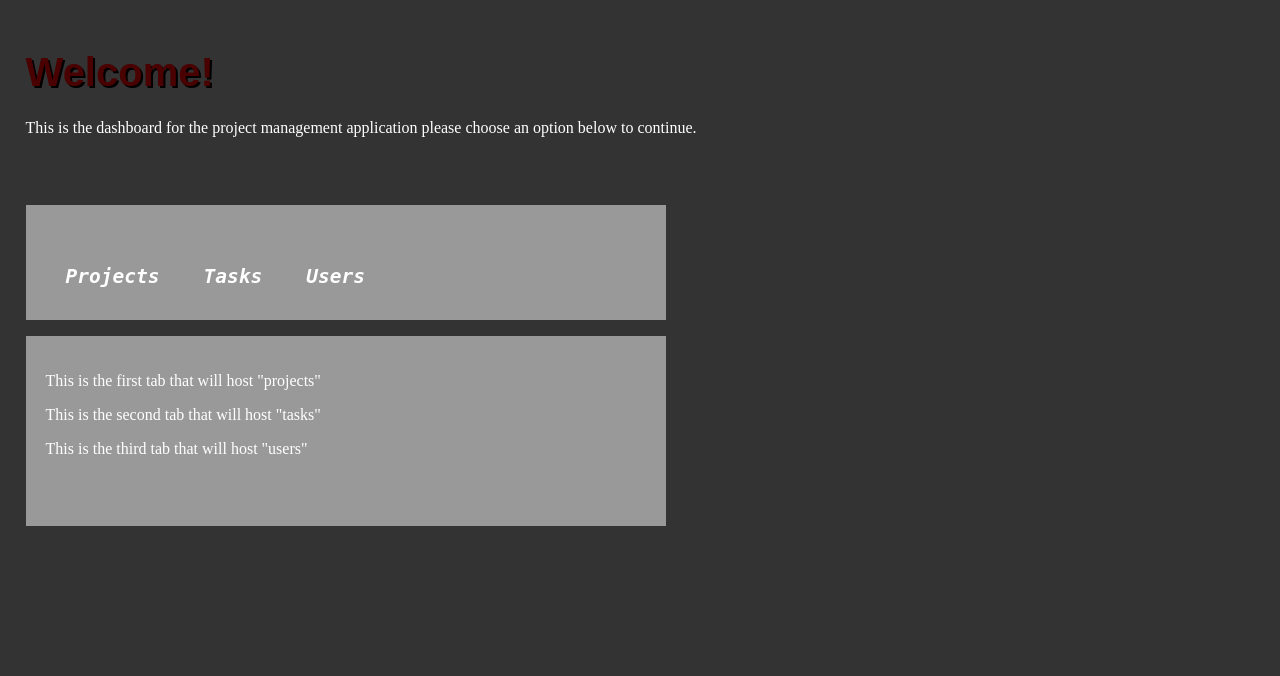
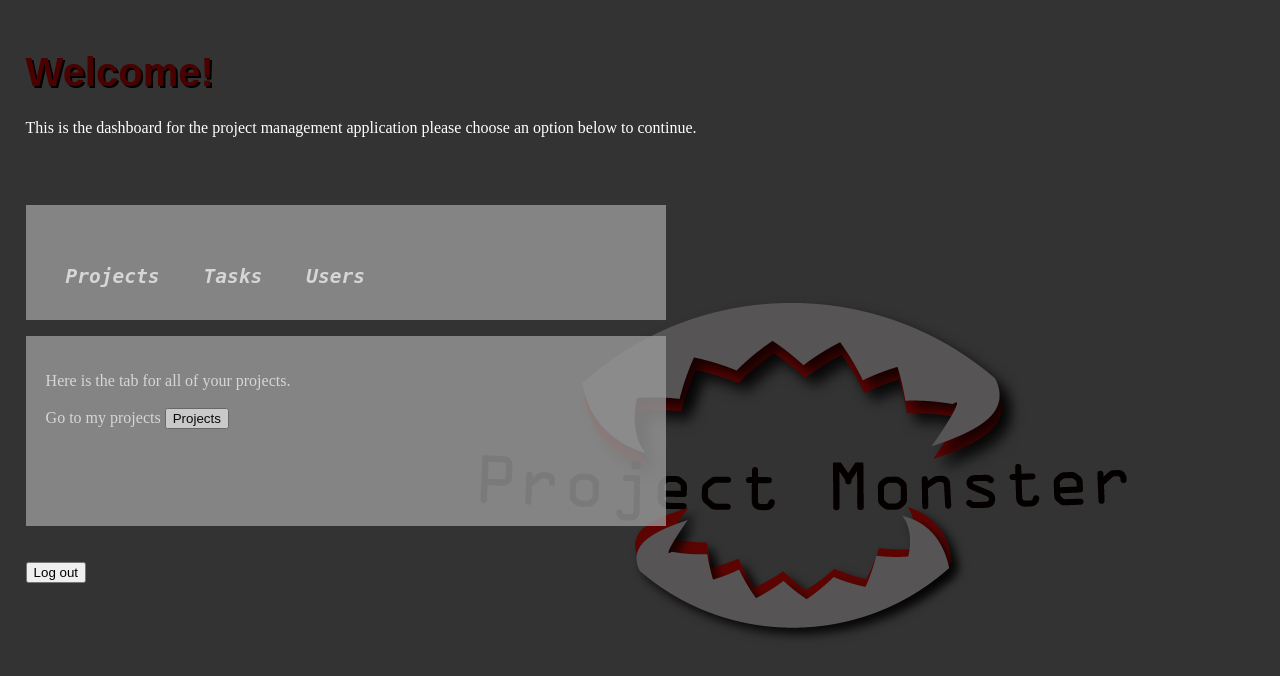
Before and after one commit to sbrown7861/Brown_Skyler_PWA2, a PHP site: page /dashboard.html in a window 1280 px wide; the page is wider, and only the part inside the window is pictured. Shown: the top 676 px of that part. Run offline with PHP 8.4, Linux system fonts and the light colour scheme; some libraries are stand-ins or nearby versions.

Commit message:
Week 2 project commit
Week 2 project commit

```diff
--- a/WK2/Brown_Skyler_Project/Brown_Skyler_PWA2 /css/style.css
+++ b/WK2/Brown_Skyler_Project/Brown_Skyler_PWA2 /css/style.css
@@ -1,17 +1,17 @@
 /*Main Body Background color*/
+
+
 body{
-    background-color: #333333;
+    background: #333 url("../images/logo.png") no-repeat fixed right;
     width: 100%;
     height: 100%;
-    color: #333333;
+    color: #333;
     margin: 0 auto;
     padding: 2%;
     border: 10px;
 
 
 }
-
-
 
 
 /*H1 styling with google fonts*/
@@ -35,7 +35,7 @@ p{
     color: #ffffff;
 
 }
-
+/*
 
 /*Link styling*/
 
@@ -78,26 +78,12 @@ a:active {
 
 /*Form Styling*/
 
-form{
-    width: 30%;
-    color: #333333;
-    background-color:rgba(190, 189, 195, .25) ;
 
-
-}
-
-form :hover{
-    color: #490201;
-
-}
-
-form :focus{
-    background-color:#333333 ;
-}
 
 /*CSS animations for form aspects*/
 
 input[type=text]{
+    background-color: #000000;
     color: #fff;
     border: 0;
     border-radius: 5px;
@@ -151,7 +137,7 @@ input[type=submit] {
 
 
 
-/*
+
 input[type=submit]:hover {
 
 
@@ -163,7 +149,7 @@ input[type=submit]:hover {
 
 
 }
-*/
+
 
 
 
@@ -171,7 +157,6 @@ label{
     color: #ffffff;
 }
 
-/*End form styles*/
 
 
 /*Sub header styling*/
@@ -204,6 +189,7 @@ h2{
 
 #tabs{
     background-color: #999;
+    opacity: .8;
     width: 600px;
     height: 150px;
     padding: 20px;
@@ -221,6 +207,7 @@ h2{
     height: 75px;
     padding: 20px;
     background-color: #999;
+    opacity: .8;
     text-decoration: none;
     list-style-type: none;
     display: inline-block;
@@ -233,6 +220,9 @@ h2{
 
 
 }
+
+
+/*Modal Styling*/
 
 #overlay{
     width: 100%;
@@ -263,9 +253,38 @@ h2{
 }
 
 
+/*Styles for status change in modal*/
+
+.mystatus > input[type=radio]{
+    display: none;
+}
+
+input[type=radio] + img{
+
+    cursor: pointer;
+    border: 2px solid transparent;
+}
+
+
+input[type=radio]:checked + img{
+    border:2px solid  #490201;
+}
+
+
 
 #loginForm{
 
-   padding: 10px;
+    padding: 10px;
 
 }
+
+
+.userid{
+    width: 100px;
+    float: left;
+}
+
+.logoutbox{
+    width: 400px;
+    float: right;
+}
--- a/WK2/Brown_Skyler_Project/Brown_Skyler_PWA2 /dashboard.html
+++ b/WK2/Brown_Skyler_Project/Brown_Skyler_PWA2 /dashboard.html
@@ -11,6 +11,9 @@
 </head>
 <body>
 
+
+<!--Dashboard welcome and cta-->
+
 <h1>Welcome!</h1>
 
 <p>This is the dashboard for the project management application
@@ -19,6 +22,8 @@
 <br>
 <br>
 
+
+<!--Tabs-->
 
 <div>
     <ul id="nav">
@@ -36,25 +41,63 @@
 
     </ul>
 
+
+
+    <!--Tabs description-->
+
     <div id="tabs">
         <p id="projects">
-            This is the first tab that will host "projects"
+            Here is the tab for all of your projects.
+
+            <br>
+            <br>
+                Go to my projects <button class="projectsbtn">Projects</button>
+
         </p>
 
         <p id="tasks">
-            This is the second tab that will host "tasks"
-        </p>
+            Here is the tab for tasks that are waiting to be completed.
+
+            <br>
+            <br>
+
+            Go to my task <button class="taskssbtn">Tasks</button>
+
+      </p>
+
+
 
         <p id="users">
-            This is the third tab that will host "users"
-        </p>
+            Here are the users.
+
+            <br>
+            <br>
+            Go to my users <button class="usersbtn">Users</button>
+</p>
+
+
 
     </div>
 
 </div>
 
+<br>
+<br>
+
+
+
+<!--Sign out button-->
+
+
+
+<div id="signOut">
+    <form action="">
+        <input type="button" value="Log out" class="masterTooltip" title="Click here to log out">
+    </form>
+</div>
+
 <!-- jquery -->
-<script src="//ajax.googleapis.com/ajax/libs/jquery/1.11.0/jquery.min.js"></script>
+<script src="//ajax.googleapis.com/ajax/libs/jquery/1.11.2/jquery.min.js"></script>
 <!-- plugins -->
 
 
--- a/WK2/Brown_Skyler_Project/Brown_Skyler_PWA2 /js/main.js
+++ b/WK2/Brown_Skyler_Project/Brown_Skyler_PWA2 /js/main.js
@@ -3,9 +3,78 @@
 	Author: Skyler Brown
 */
 
+
+
+
+
+
+
 (function($){
 
 
+/*Tabs functionality*/
+
+	$("#tabs p").hide().eq(0).show();
+	$("#tabs p:not(:first)").hide();
+
+
+	$("#nav li").click(function(e){
+		e.preventDefault();
+		$("#tabs p").hide();
+
+		$("#nav .current").removeClass("current");
+		$(this).addClass("current");
+		var clicked = $(this).find("a:first").attr("href");
+
+
+		$("#tabs " + clicked).fadeIn('fast');
+	}).eq(0).addClass("current");
+
+
+
+
+/*Modal functionality*/
+
+
+$(".modalClick").on('click',function(event){
+	event.preventDefault();
+	$("#overlay")
+		.fadeIn()
+		.find("#modal")
+		.fadeIn();
+});
+
+
+	/*Modal fade out*/
+
+$(".close").on("click",function(event) {
+	event.preventDefault();
+	$("#overlay")
+		.fadeOut()
+		.find("#modal")
+		.fadeOut();
+
+});
+
+
+	/*Modal images animation code*/
+
+$(".mystatus").mouseover(function(){
+
+	$(this).fadeTo(100, .3);
+
+});
+
+
+	$(".mystatus").mouseout(function(){
+
+		$(this).fadeTo(100,1);
+
+	});
+
+
+
+	/*Tool tips code *currently will not preform task more than once**/
 
 
 	$(".masterTooltip").hover(function(){
@@ -13,8 +82,8 @@
 
 		var title = $(this).attr("title");
 		$(this).data("tipText", title).removeAttr('title');
-		$(this).addClass('<p class="tooltip"></p>')
-	.text(title)
+		$('<p class="tooltip"></p>')
+			.text(title)
 			.appendTo('body')
 			.fadeIn("slow");
 
@@ -35,49 +104,15 @@
 
 
 
-	$("#tabs p").hide().eq(0).show();
-	$("#tabs p:not(:first)").hide();
+	/*Custom jQuery feature for assignment*/
 
-
-	$("#nav li").click(function(e){
-		e.preventDefault();
-		$("#tabs p").hide();
-
-		$("#nav .current").removeClass("current");
-		$(this).addClass("current");
-		var clicked = $(this).find("a:first").attr("href");
-
-
-		$("#tabs " + clicked).fadeIn('fast');
-	}).eq(0).addClass("current");
+	$( "#newUser" ).submit(function( event ) {
+		if( !confirm('Welcome new user! Thanks for signing up') )
+		event.preventDefault();
+	});
 
 
 
 
-
-
-
-$(".modalClick").on('click',function(event){
-	event.preventDefault();
-	$("#overlay")
-		.fadeIn()
-		.find("#modal")
-		.fadeIn();
-});
-
-$(".close").on("click",function(event){
-	event.preventDefault();
-	$("#overlay")
-		.fadeOut()
-		.find("#modal")
-		.fadeOut();
-
-
-
-
-
-
-
-
-})(jQuery);});
+})(jQuery);
  // end private scope
```
Also changed, not shown: WK2/Brown_Skyler_Project/Brown_Skyler_PWA2 /index.html (+19 -6 lines), WK2/Brown_Skyler_Project/Brown_Skyler_PWA2 /projects.html (+20 -8 lines), WK2/Brown_Skyler_Project/Brown_Skyler_PWA2 /registration_page.html (+18 -11 lines), WK2/Brown_Skyler_Project/Brown_Skyler_PWA2 /images/OK.png (added), WK2/Brown_Skyler_Project/Brown_Skyler_PWA2 /images/complete.png (added), WK2/Brown_Skyler_Project/Brown_Skyler_PWA2 /images/delayed.png (added), WK2/Brown_Skyler_Project/Brown_Skyler_PWA2 /images/logo.png (added), WK2/Brown_Skyler_Project/Brown_Skyler_PWA2 /images/urgent.png (added).
